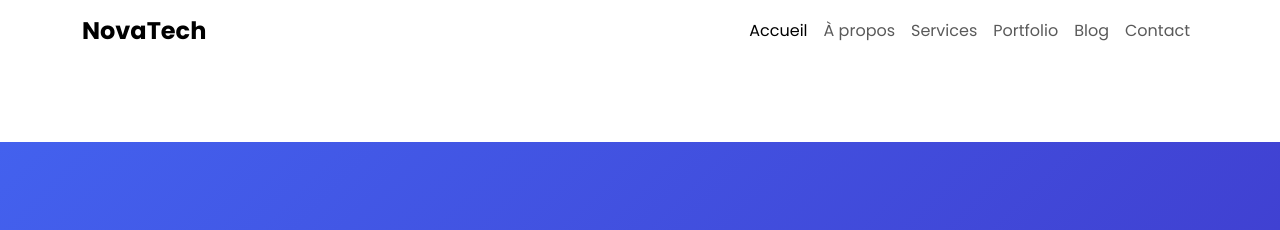
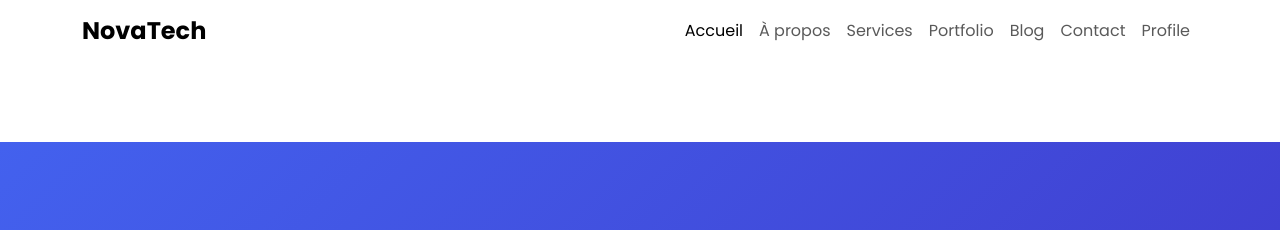
Before and after one commit to khit1m-bfd/NovaTech-Solution, a plain HTML site: page index.html in a window 1280 px wide. Shown: the top 230 px of the page. Drawn offline with nearby package versions, Linux system fonts and the light colour scheme.

Commit message:
l'ajout d'un lien sur navbar

```diff
--- a/index.html
+++ b/index.html
@@ -177,6 +177,9 @@
                     </li>
                     <li class="nav-item">
                         <a class="nav-link" href="contact.html">Contact</a>
+                    </li>
+                    <li class="nav-item">
+                        <a class="nav-link" href="profile.html">Profile</a>
                     </li>
                 </ul>
             </div>
```
